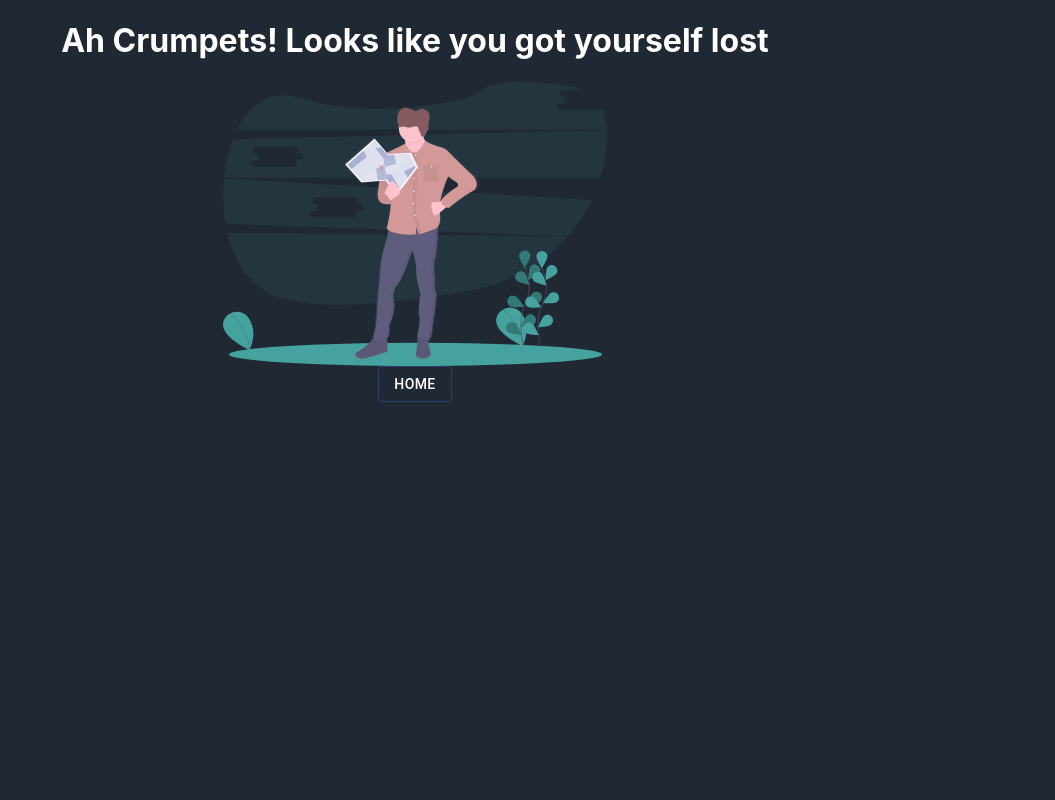
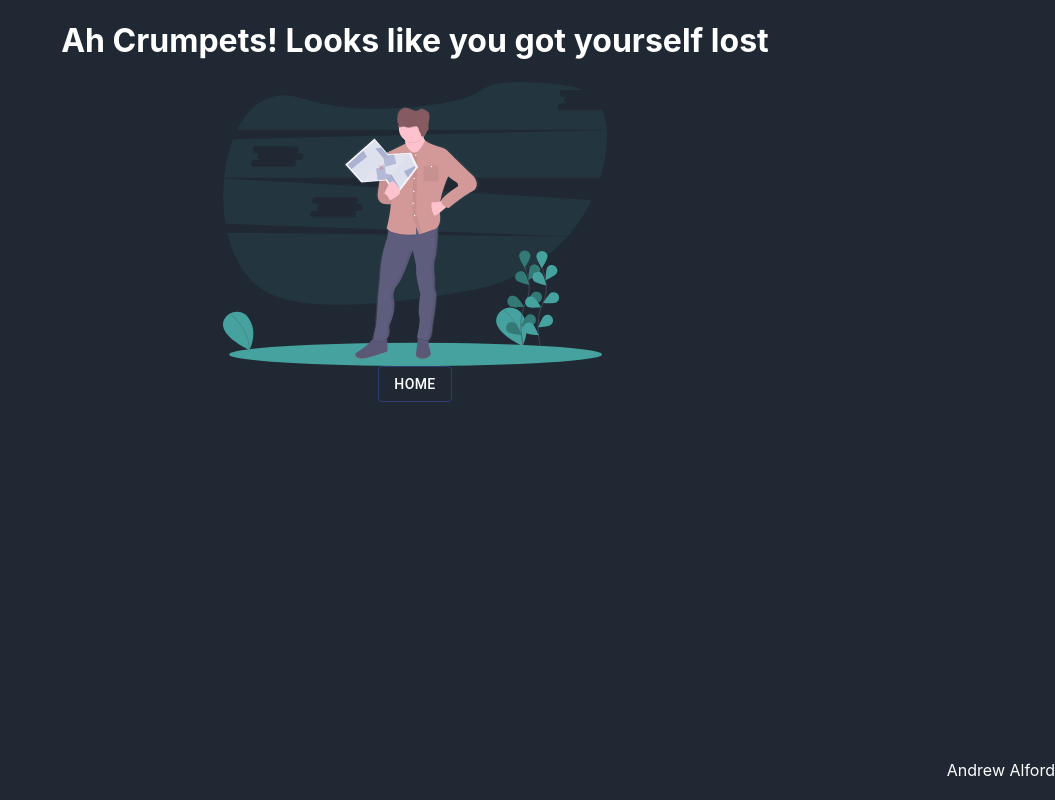
Before and after one commit to andrewalford1/EstimationCards, a React (Create React App) app in the folder app/: page /room/1 in a window 1280 px wide. Shown: the whole page, without its empty margins (225-1280 px from the left). Built offline with nearby package versions, Linux system fonts and the light colour scheme; no server answers.

Commit message:
Added a footer to all pages

```diff
--- a/app/src/App.css
+++ b/app/src/App.css
@@ -30,6 +30,7 @@ body {
 .App {
     height: 100vh;
     display: flex;
+    flex-direction: column;
 }
 
 .Page {
@@ -40,3 +41,13 @@ body {
     padding: 0% 20% 0%;
     max-height: 90%;
 }
+
+footer {
+    position: absolute;
+    left: 0;
+    bottom: 0;
+    height: 5%;
+    width: 100%;
+    display: flex;
+    flex-direction: row-reverse;
+}
--- a/app/src/App.js
+++ b/app/src/App.js
@@ -2,6 +2,7 @@ import React from 'react'
 import './App.css'
 import Store from './store/store'
 import Routes from './Routes'
+import Credit from './components/Credit'
 
 const App = () => {
     const rooms = Store.rooms
@@ -10,6 +11,12 @@ const App = () => {
     return (
         <div className='App'>
             <Routes/>
+            <footer>
+                <Credit
+                    name='Andrew Alford'
+                    LinkedIn='https://www.linkedin.com/in/andrew-alford-479155152/'
+                />
+            </footer>
         </div>
     )
 }
--- /dev/null
+++ b/app/src/components/Credit.js
@@ -0,0 +1,7 @@
+import React from 'react'
+
+export default ({name, LinkedIn}) => {
+    return (
+        <a href={LinkedIn}>{name}</a>
+    );
+}
```
